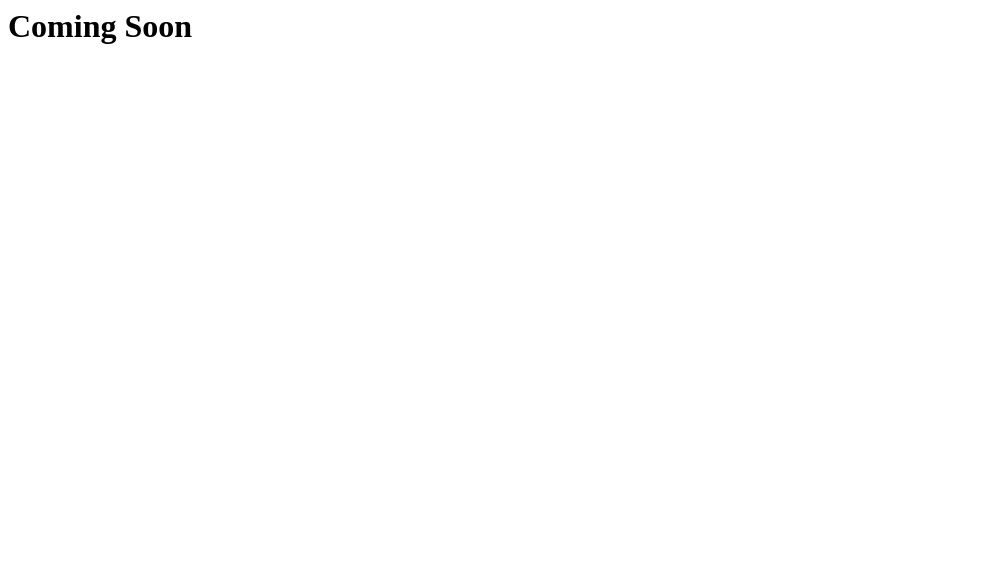
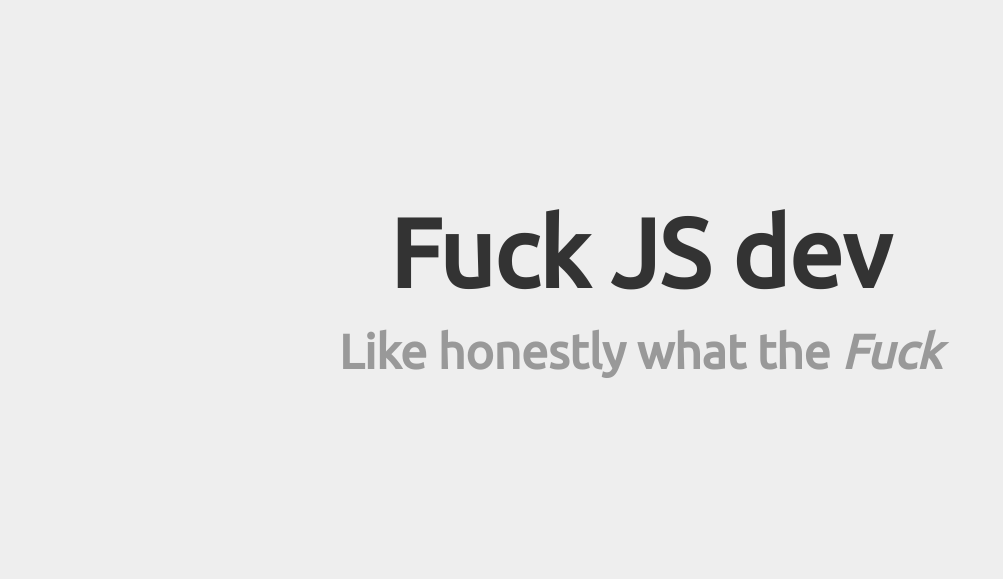
Before and after one commit to zainafzal08/fuckjs, a plain HTML site: page index.html in a window 1280 px wide. Shown: the whole page, without its empty margins (0-1003 px from the left). Drawn offline with Linux system fonts and the light colour scheme.

Commit message:
Title is there

```diff
--- /dev/null
+++ b/index.css
@@ -0,0 +1,30 @@
+body {
+  background: #EEE;
+  font-family: 'Raleway', sans-serif;
+}
+
+.headline {
+  height: 70vh;
+  width: 100%;
+  display: flex;
+  align-items: center;
+  justify-content: center;
+  flex-direction: column;
+}
+
+.title {
+  font-size: 6rem;
+  font-family: 'Ubuntu', sans-serif;
+  color: #333;
+  margin-bottom: .5rem;
+}
+.subtitle {
+  margin-top: .5rem;
+  font-size: 3rem;
+  font-family: 'Ubuntu', sans-serif;
+  color: #999;
+}
+.em {
+  font-style: italic;
+
+}
--- a/index.html
+++ b/index.html
@@ -1 +1,17 @@
-<h1> Coming Soon </h1>
+<!DOCTYPE html>
+<html>
+  <head>
+    <meta charset="UTF-8">
+    <meta name="viewport" content="width=device-width,initial-scale=1">
+    <title>title</title>
+    <link rel="stylesheet" href="index.css" type="text/css">
+    <link rel="stylesheet" href="https://cdn.materialdesignicons.com/3.8.95/css/materialdesignicons.min.css">
+    <link href="https://fonts.googleapis.com/css?family=Ubuntu|Raleway&display=swap" rel="stylesheet">
+  </head>
+  <body>
+    <div class="headline">
+      <h1 class="title">Fuck JS dev</h1>
+      <h4 class="subtitle">Like honestly what the <span class="em">Fuck</span></h4>
+    </div>
+  </body>
+</html>
```
